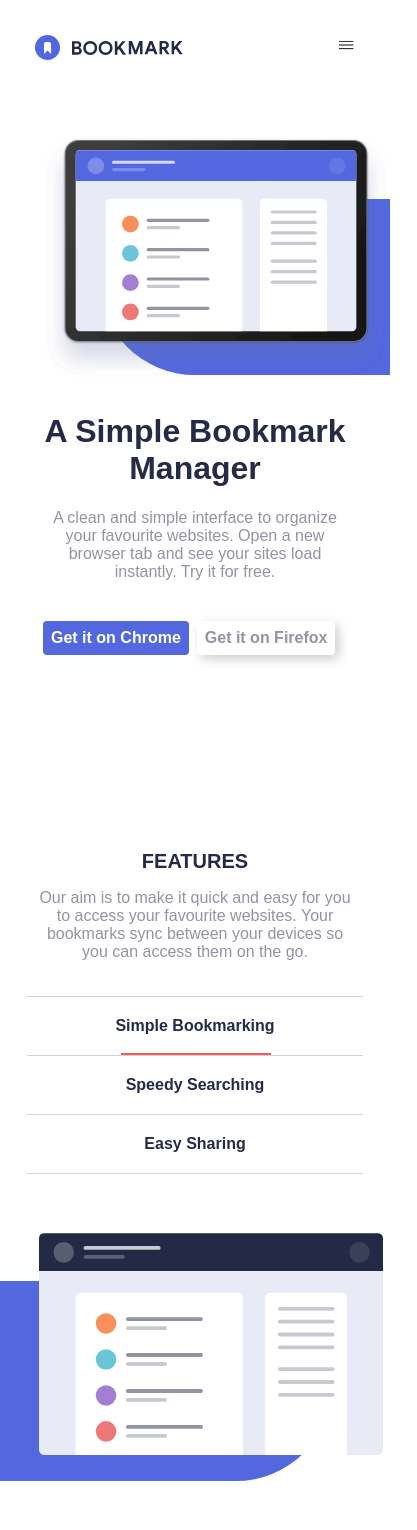
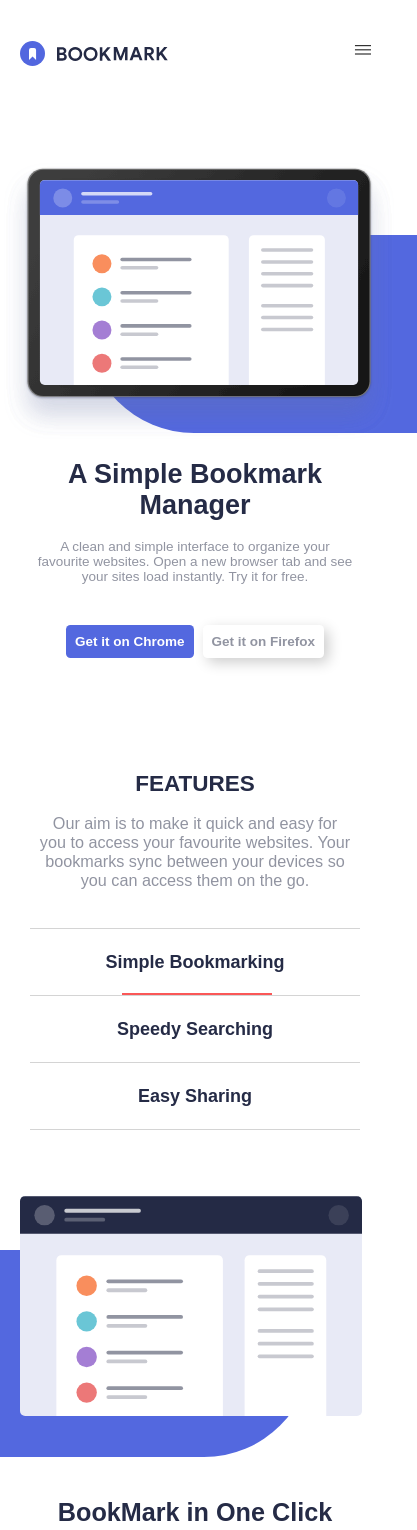
Before and after one commit to Kolahub/Bookmark-LandingPage, a React (Create React App) app: page / in a window 390 px wide. Shown: the top 1530 px of the page, 417 px wide, since content can reach past the window. Built offline with nearby package versions, Linux system fonts and the light colour scheme.

Commit message:
fully responsive

```diff
--- a/src/App.css
+++ b/src/App.css
@@ -2,10 +2,7 @@ html {
   font-size: 62.5%;
   @media only screen and (max-width: 56.25em) {
     font-size: 56.25%;
-  }
-  @media only screen and (max-width: 28.125em) {
-    font-size: 50%;
-    overflow-x: hidden !important;
+    overflow-x: hidden;
   }
 }
 
@@ -14,7 +11,4 @@ body {
   padding: 0;
   margin: 0;
   box-sizing: border-box;
-  overflow-x: hidden !important;
-
-  /* background-color: hsl(229, 100%, 97%);  */
 }
--- a/src/Feature.css
+++ b/src/Feature.css
@@ -7,12 +7,12 @@
     }
 
     @media only screen and (max-width: 28.125em) {
-        padding: 10rem 0 30rem 0;
+        padding: 0 0 20rem 0;
     }
 }
 .feature__header {
     text-align: center;
-    width: 50rem;
+    width: 60%;
     margin: 0 auto;
     h1{
         font-size: 2.5rem;
@@ -23,8 +23,13 @@
         font-size: 2rem;
         color: hsl(229, 8%, 60%);
     }
+    @media only screen and (max-width: 56.25em) {
+        p{
+            font-size: 1.8rem;
+        }
+    }
     @media only screen and (max-width: 28.125em) {
-        width: 40rem;
+        width: 80%;
     }
 }
 
@@ -35,12 +40,10 @@
     justify-content: space-between;
     align-items: flex-end;
     margin-top: -2rem;
-    /* margin-bottom: 4rem; */
     height: 5rem;
     padding: 0 2rem 2rem 2rem;
-    /* font-size: 2rem; */
     @media only screen and (max-width: 28.125em) {
-        width: 40rem;
+        width: 80%;
         flex-direction: column;
         justify-content: center;
         align-items: center;
@@ -52,7 +55,7 @@
     position: relative;
     div {
         border: none;
-        font-size: 1.5rem;
+        font-size: 1.8rem;
         font-weight: 600;
         color: hsl(229, 31%, 21%);
         cursor: pointer;
@@ -91,7 +94,7 @@
     position: relative;
     div {
         border: none;
-        font-size: 1.5rem;
+        font-size: 1.8rem;
         font-weight: 600;
         color: hsl(229, 31%, 21%);
         cursor: pointer;
@@ -129,7 +132,7 @@
         width: auto;
         height: auto;
         border: none;
-        font-size: 1.5rem;
+        font-size: 1.8rem;
         font-weight: 600;
         color: hsl(229, 31%, 21%);
         cursor: pointer;
@@ -176,7 +179,7 @@
 }
 .feature__left{
     position: relative;
-    width: auto;
+    width: 50%;
     height: auto;
     span {
         position:absolute;
@@ -187,11 +190,17 @@
         height:37rem;
         border-radius: 0 0 12rem 0;
         background-color: hsl(231, 69%, 60%);
+        @media only screen and (max-width: 56.25em) {
+            right: -40%;
+        }
         @media only screen and (max-width: 28.125em) {
-            height:25rem;
+            height:23rem;
             top: 6rem;
-            right: 15%;
+            right: -60%;
         }
+    }
+    @media only screen and (max-width: 56.25em) {
+        transform: translateY(20rem);
     }
     @media only screen and (max-width: 28.125em) {
         transform: translateY(28rem);
@@ -207,6 +216,11 @@
     position: relative;
     left: 20%;
     top: -1rem;
+
+    @media only screen and (max-width: 28.125em) {
+        left: 30%;
+        top: -2rem;
+    }
 }
 .tabSpan {
     top: 11rem;
@@ -220,7 +234,7 @@
         width: 58rem !important;
     }
     @media only screen and (max-width: 28.125em) {
-        width: 39rem !important;
+        width: 36rem !important;
     }
 }
 .feature__tab--preview__three--left__pic {
@@ -229,17 +243,18 @@
         width: 58rem !important;
     }
     @media only screen and (max-width: 28.125em) {
-        width: 39rem !important;
+        width: 36rem !important;
     }
 }
 .feature__pic {
     width: 65rem;
     @media only screen and (max-width: 28.125em) {
-        width: 43rem;
+        width: 38rem;
     }
 }
 .feature__right {
-    width: 50rem;
+    width: 50%;
+    max-width: 50rem;
     h1 {
         font-size: 3.5rem;
         color: hsl(229, 31%, 21%);
@@ -249,15 +264,21 @@
         color: hsl(229, 8%, 60%);
     }
     @media only screen and (max-width: 56.25em) {
-        margin-top: 7rem;
+        /* margin-top: 7rem; */
+        width: 100%;
+        max-width: 60rem;
+        margin: 0 auto;
+        transform: translateY(25rem);
     }
     @media only screen and (max-width: 28.125em) {
-        width: 35rem;
-        margin: 0 auto;
+        width: 80%;
         transform: translateY(35rem);
         text-align: center;
         h1 {
             font-size: 2.8rem;
+        }
+        p {
+            font-size: 1.6rem;
         }
     }
 }
@@ -271,7 +292,6 @@
     font-size: 1.4rem;
     cursor: pointer;
     transition: all .1s;
-
     @media only screen and (max-width: 28.125em) {
         display: none;
     }
--- a/src/Footer.css
+++ b/src/Footer.css
@@ -16,6 +16,9 @@ bottom: 0;
     align-items: center;
     max-width: 130rem;
     margin: 0 auto;
+    @media only screen and (max-width: 56.25em) {
+        max-width: 76rem;
+      }
     @media only screen and (max-width: 28.125em) {
         flex-direction: column;
         position: absolute;
--- a/src/Home.css
+++ b/src/Home.css
@@ -2,54 +2,63 @@
     display: flex;
     flex-direction: row;
     align-items: center;
-    justify-content: space-between;
-    max-width: 130rem;
-    margin: 0 auto;
+    justify-content: center;
+    flex-wrap: wrap;
     padding: 12rem 0;
+    width: 100%;
     @media only screen and (max-width: 56.25em) {
-        flex-direction: column;
-        max-width: 70rem;
+        padding: 8rem 0 15rem 0;
     }
     @media only screen and (max-width: 28.125em) {
-        padding: 15rem 0;
-        width: 100% !important;
+        padding: 15rem 0 15rem 0;
     }
 }
 .home__left {
-    width: 60rem;
+    max-width: 53rem;
+    width: 50%;
     margin: 0 auto;
     h1 {
-        font-size: 6rem;
+        font-size: 5.5rem;
         color: hsl(229, 31%, 21%);
     }
     p{
-        font-size: 1.5rem;
+        font-size: 2.8rem;
         color: hsl(229, 8%, 60%);
     }
     @media only screen and (max-width: 56.25em) {
-        margin-bottom: 4rem;
+        max-width: 63rem;
+        width: 100%;
+        margin-bottom: 2rem;
+        h1 {
+            font-size: 4.5rem;
+        }
+        p {
+            font-size: 2.2rem;
+        }
     }
     @media only screen and (max-width: 28.125em) {
-        width: 38rem;
+        width: 100%;
+        max-width: 35rem;
         transform: translateY(34rem);
         text-align: center;
         h1 {
-            font-size: 4rem;
+            font-size: 3rem;
         }
         p {
-            font-size: 2rem;
+            font-size: 1.5rem;
         }
     }
 }
 .home__left--btn {
     display: flex;
+    align-items: center;
     font-weight: 600;
     font-size: 1.2rem;
     @media only screen and (max-width: 28.125em) {
-        font-size: 2rem;
-        max-width: 40rem;
+        font-size: 1.5rem;
+        width: 100%;
+        justify-content: center;
         transform: translateY(3rem);
-        margin:0 auto;
     }
 }
 .home__left--btn__chrome {
@@ -81,34 +90,44 @@
     }
 }
 .home__right {
+    width: 50%;
     position:relative;
+    @media only screen and (max-width: 56.25em) {
+        max-width: 70rem;
+        width: 100%;
+    }
     @media only screen and (max-width: 28.125em) {
-        transform: translateY(-32rem);
+        transform: translateY(-20rem);
     }
 }
 .home__right--bg__pic {
     position: relative;
-    left:10%;
-    width: 70rem;
+    right: 7%;
+    width: 100%;
     height: auto;
     @media only screen and (max-width: 56.25em) {
-        left:5%;
+        right:1%;
     }
     @media only screen and (max-width: 28.125em) {
-        width: 43rem;
-        left: 6%;
+        left: 1%;
     }
 }
 
 .home__right--sketch {
     position:absolute;
     z-index: -1;
-    top: 12rem;
-    left:40%;
-    width:70rem;
-    height:37rem;
+    top: 30%;
+    right: 0;
+    width:75%;
+    height:35rem;
     border-radius: 0 0 0 12rem;
     background-color: hsl(231, 69%, 60%);
+    @media only screen and (max-width: 56.25em) {
+        top: 22%;
+        width: 85%;
+        left: 25%;
+        height: 38rem;
+    }
     @media only screen and (max-width: 28.125em) {
         left: 22%;
         top: 8rem;
--- a/src/Home.jsx
+++ b/src/Home.jsx
@@ -19,11 +19,8 @@ function Home() {
       </div>
 
       <div className="home__right">
-        <div className="home__right--bg">
         <img className="home__right--bg__pic" src={BgDots} alt="React Logo" />
-        </div>
         <div className="home__right--sketch">
-
         </div>
         </div>
     </div>
--- a/src/Navbar.css
+++ b/src/Navbar.css
@@ -17,13 +17,18 @@
     align-items: center;
     max-width: 130rem;
     margin: 0 auto;
+    @media only screen and (max-width: 56.25em) {
+        max-width: 76rem;
+      }
     @media only screen and (max-width: 28.125em) {
-        max-width: 40rem;
+        max-width: 90%;
         height: 12rem;
     }
 }
 .navigation__title {
-
+    /* @media only screen and (max-width: 28.125em) {
+        margin-left: .6rem;
+    } */
 }
 .navigation__checkbox {
     display: none; }
@@ -66,7 +71,7 @@
     @media only screen and (max-width: 28.125em) {
         display: block;
         position: absolute;
-        top: 22%;
+        top: 30%;
         left: 58.4%;
         transform: translate(-50%, -50%);
         list-style: none;
@@ -143,7 +148,7 @@
       .navigation__icon {
         position: relative;
         margin-top: 8rem;
-        right: 10rem;
+        right: 5.8rem;
 }
         .navigation__icon, .navigation__icon::before, .navigation__icon::after {
           width: 3rem;
--- a/src/Pricing.css
+++ b/src/Pricing.css
@@ -1,7 +1,10 @@
 .pricing {
   padding:0 0 15rem 0;
+  @media only screen and (max-width: 56.25em) {
+    margin-top: 22rem;
+  }
   @media only screen and (max-width: 28.125em) {
-    padding:5rem 0 10rem 0;
+    padding:0 0 10rem 0;
   }
 }
 .pricing__exTypo {
@@ -18,7 +21,7 @@
     color: hsl(229, 8%, 60%);
   }
   @media only screen and (max-width: 28.125em) {
-    max-width: 40rem;
+    width: 80%;
   }
 }
 .pricing__exGrid {
@@ -128,7 +131,8 @@
   max-width: 50rem;
   margin-top: 9rem;
   @media only screen and (max-width: 28.125em) {
-    max-width: 40rem;
+    margin-top: 0;
+    width: 80%;
     }
 }
 .pricing__faq--typo {
@@ -184,7 +188,7 @@
   transition: all 0.1s;
   @media only screen and (max-width: 28.125em) {
     width: 16rem;
-    height: 7rem;
+    height: 5rem;
     font-size: 1.8rem;
     }
   &:hover {
```
Also changed, not shown: src/Navbar.jsx (+2 -1 lines).
